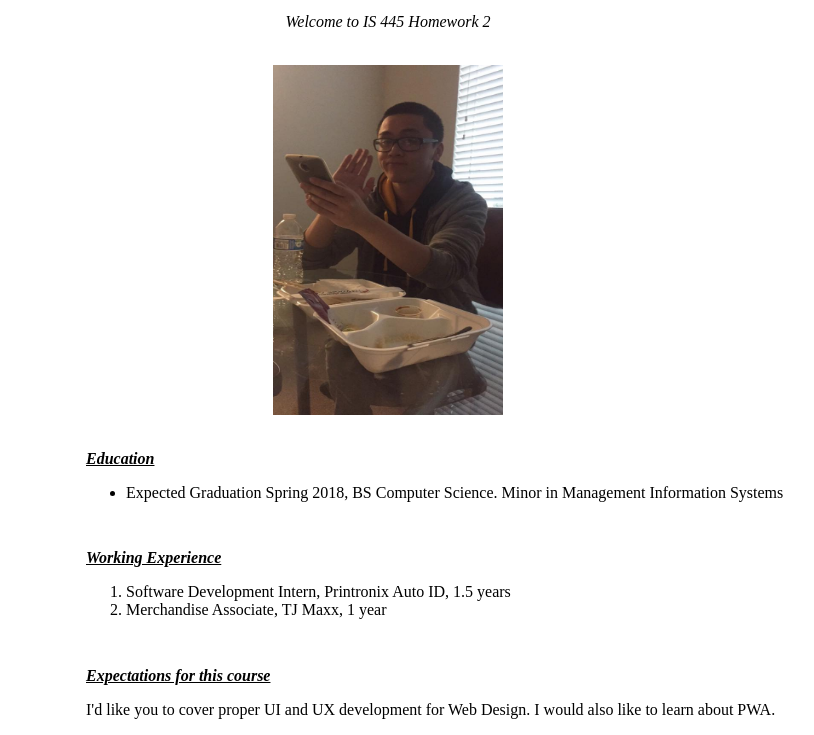
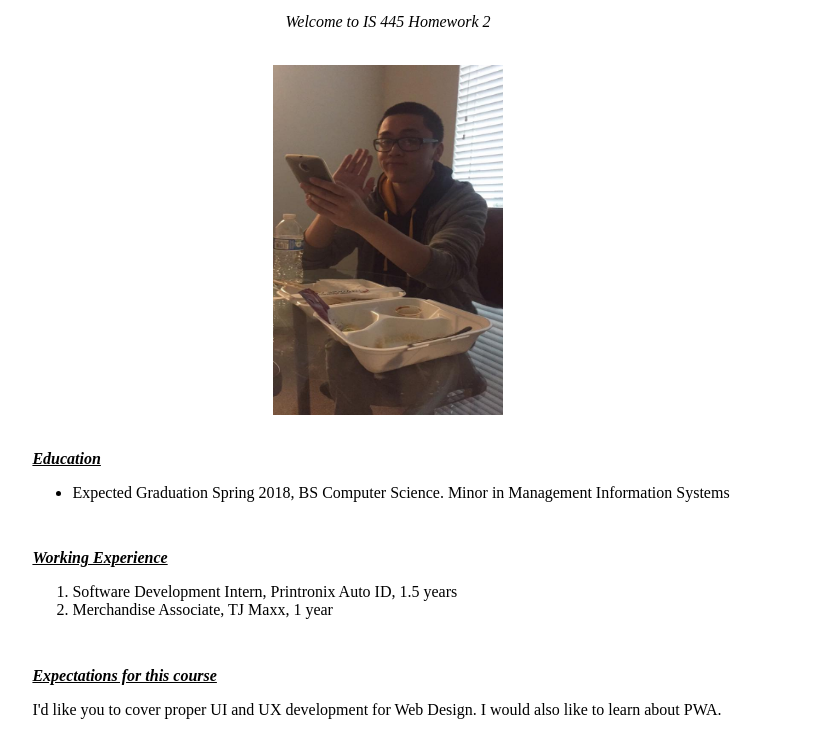
Before and after one commit to fhcsulb/IS-445-Assign-2, a website: page website/linkedpage.html in a window 1280 px wide. Shown: the part 86-821 px from the top of the page, without its empty margins (252-1066 px from the left). Drawn offline with Linux system fonts and the light colour scheme.

Commit message:
Put HTML code inside a wrapper

```diff
--- a/website/linkedpage.html
+++ b/website/linkedpage.html
@@ -6,6 +6,7 @@
 <title> Assignment 2    </title>
 </head>
 <body>
+        <div class = "wrapper">
 
                         <h1> Huang , Felix   </h1>
 
@@ -48,6 +49,9 @@
                                 <p> I'd like you to cover proper UI and UX development for Web Design. I would also like to learn about PWA.</p>
                                 </div>
 
+        </div>
+
+
 
 
 
--- a/website/styles.css
+++ b/website/styles.css
@@ -11,12 +11,21 @@ hr {
 }
 
 div.picture {
-    position: static;
+
     text-align: center;
 }
 
 div.studentinfo {
-    margin-left: 330px;
+    margin-left: 150px;
+
+}
+
+
+
+div.wrapper {
+    margin: auto;
+    width : 80%;
+
 }
 
 
```
Lines whose indentation alone changed are shown as unchanged.
